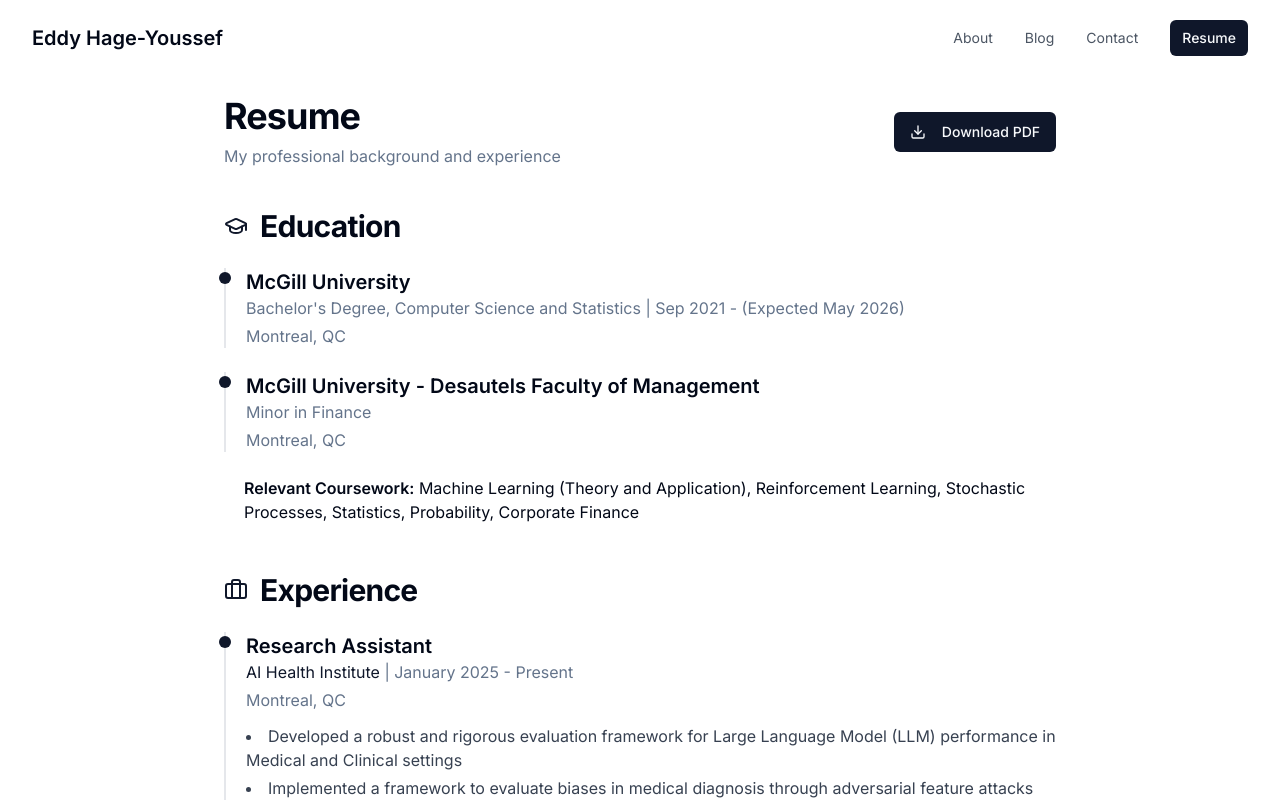
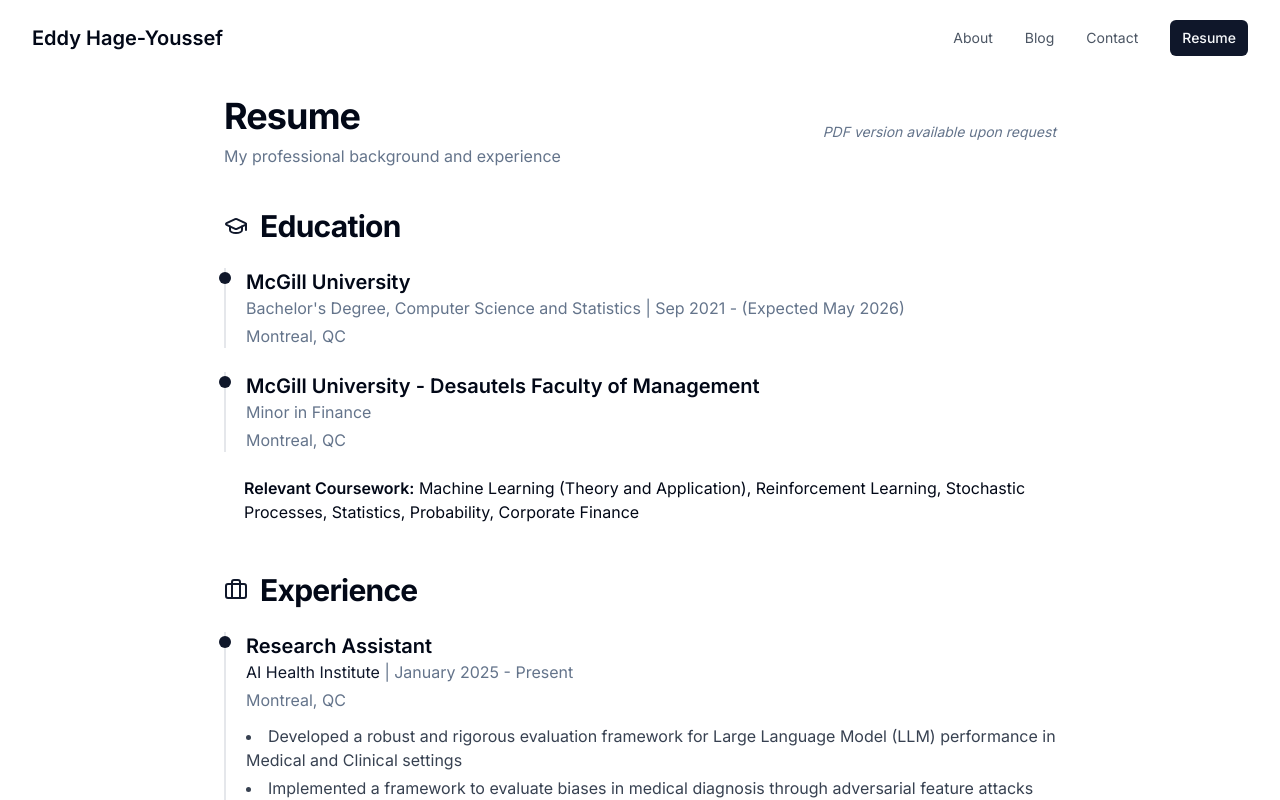
Before and after one commit to ehagey/personal-website-eddy, a React (Vite) app: page /resume in a window 1280 px wide. Shown: the top 800 px of the page. Built offline with nearby package versions, Linux system fonts and the light colour scheme.

Commit message:
Refactor: Update resume download link
Update the resume download link to indicate that a PDF version is available upon request.

```diff
--- a/src/pages/Resume.tsx
+++ b/src/pages/Resume.tsx
@@ -1,8 +1,7 @@
-
 import Header from '@/components/Header';
 import Footer from '@/components/Footer';
 import { Button } from '@/components/ui/button';
-import { Briefcase, GraduationCap, Download, HeartHandshake } from 'lucide-react';
+import { Briefcase, GraduationCap, HeartHandshake } from 'lucide-react';
 
 const Resume = () => {
   return (
@@ -17,12 +16,9 @@ const Resume = () => {
                 My professional background and experience
               </p>
             </div>
-            <Button className="flex items-center" asChild>
-              <a href="#" download>
-                <Download className="mr-2 h-4 w-4" />
-                Download PDF
-              </a>
-            </Button>
+            <p className="text-sm text-muted-foreground italic">
+              PDF version available upon request
+            </p>
           </div>
 
           <div className="space-y-12">
```
